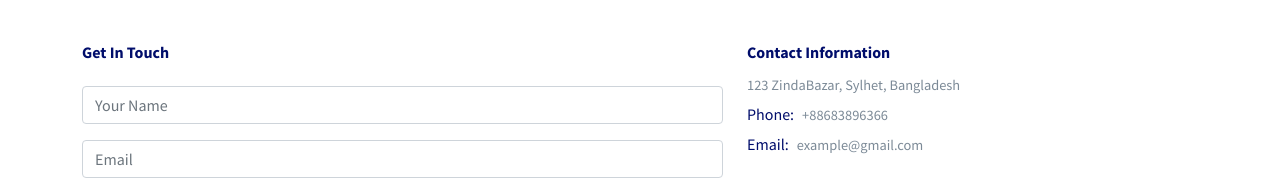
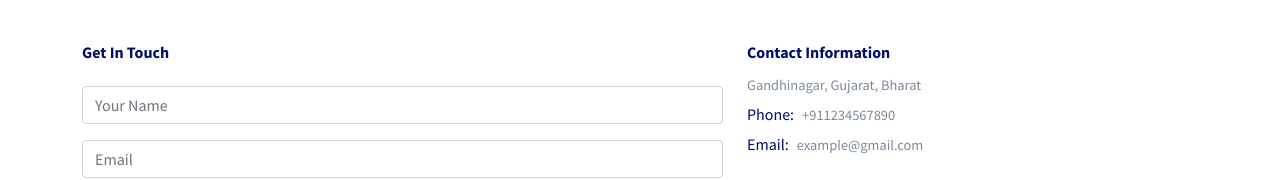
Before and after one commit to jemmyasjd/EvRent, a React (Create React App) app: page /contact in a window 1280 px wide. Shown: the part 501-681 px from the top of the page. Built offline with nearby package versions, Linux system fonts and the light colour scheme; no server answers.

Commit message:
Required changes in Contact.jsx

```diff
--- a/src/pages/Contact.jsx
+++ b/src/pages/Contact.jsx
@@ -83,11 +83,11 @@
               <div className="contact__info">
                 <h6 className="fw-bold">Contact Information</h6>
                 <p className="section__description mb-0">
-                  123 ZindaBazar, Sylhet, Bangladesh
+                  Gandhinagar, Gujarat, Bharat
                 </p>
                 <div className=" d-flex align-items-center gap-2">
                   <h6 className="fs-6 mb-0">Phone:</h6>
-                  <p className="section__description mb-0">+88683896366</p>
+                  <p className="section__description mb-0">+911234567890</p>
                 </div>
 
                 <div className=" d-flex align-items-center gap-2">
```
